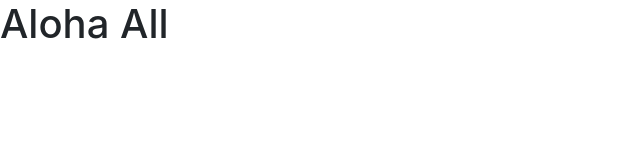
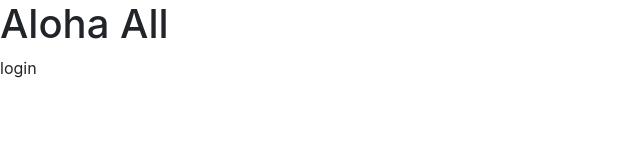
Before and after one commit to jlamping/mysampleapp2, a plain HTML site: page index.html in a window 1280 px wide. Shown: the full height of the page, 0-640 px from the left. Drawn offline with nearby package versions, Linux system fonts and the light colour scheme.

Commit message:
tutorial  by brad

```diff
--- a/index.html
+++ b/index.html
@@ -11,6 +11,8 @@
   </head>
   <body>
       <h1>Aloha All</h1>
+
+      <form>login</form>
     <!-- Optional JavaScript -->
     <!-- jQuery first, then Popper.js, then Bootstrap JS -->
     <script src="https://code.jquery.com/jquery-3.3.1.slim.min.js" integrity="sha384-q8i/X+965DzO0rT7abK41JStQIAqVgRVzpbzo5smXKp4YfRvH+8abtTE1Pi6jizo" crossorigin="anonymous"></script>
```
Also changed, not shown: login.html (added, +1 -0 lines), 1 other file.
